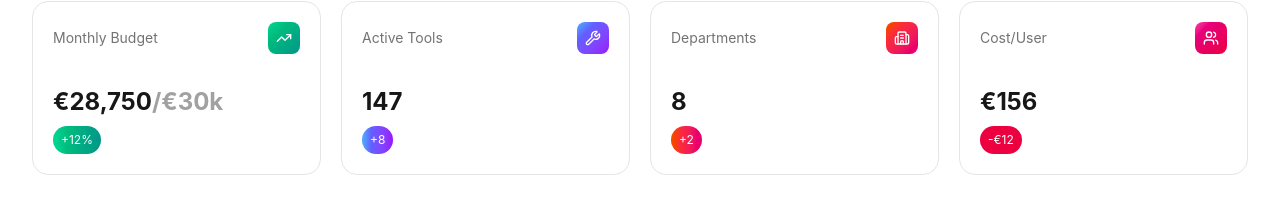
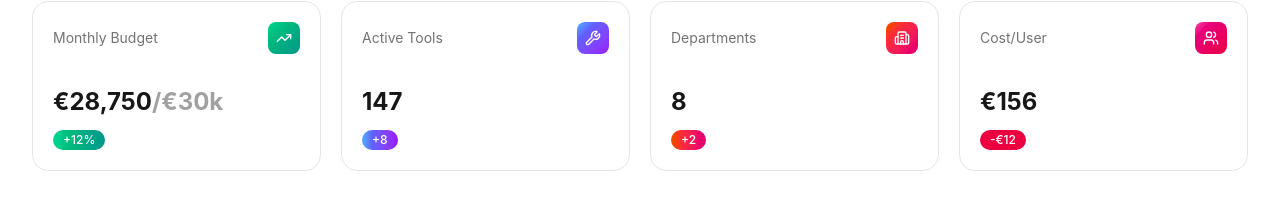
Before and after one commit to peter-francois/internal-tools-management-dashboard, a React (Vite) app: page / in a window 1280 px wide. Shown: the part 180-394 px from the top of the page. Built offline with nearby package versions, Linux system fonts and the light colour scheme.

Commit message:
feat: create badge and use in stat card

```diff
--- /dev/null
+++ b/src/components/ui/Badge.tsx
@@ -0,0 +1,14 @@
+interface BadgeProps {
+  label: string;
+trendClass: string
+}
+
+export default function Badge({ label, trendClass }: BadgeProps) {
+  return (
+    <span
+      className={`inline-flex items-center rounded-full px-2.5 py-0.5 text-xs font-medium text-white ${trendClass}`}
+    >
+      {label}
+    </span>
+  );
+}
--- a/src/components/ui/StatCard.tsx
+++ b/src/components/ui/StatCard.tsx
@@ -1,5 +1,6 @@
 import type { StatCardProps } from "../../types/interfaces/statCard";
 import { gradient } from "../../utils/gradients";
+import Badge from "./Badge";
 
 export default function StatCard({
   label,
@@ -36,11 +37,7 @@ export default function StatCard({
         )}
       </div>
 
-      <span
-        className={`inline-flex items-center rounded-full px-2 py-1.5 text-xs text-white ${trendClass}`}
-      >
-        {trend}
-      </span>
+      <Badge label={trend} trendClass={trendClass} />
     </article>
   );
 }
```
